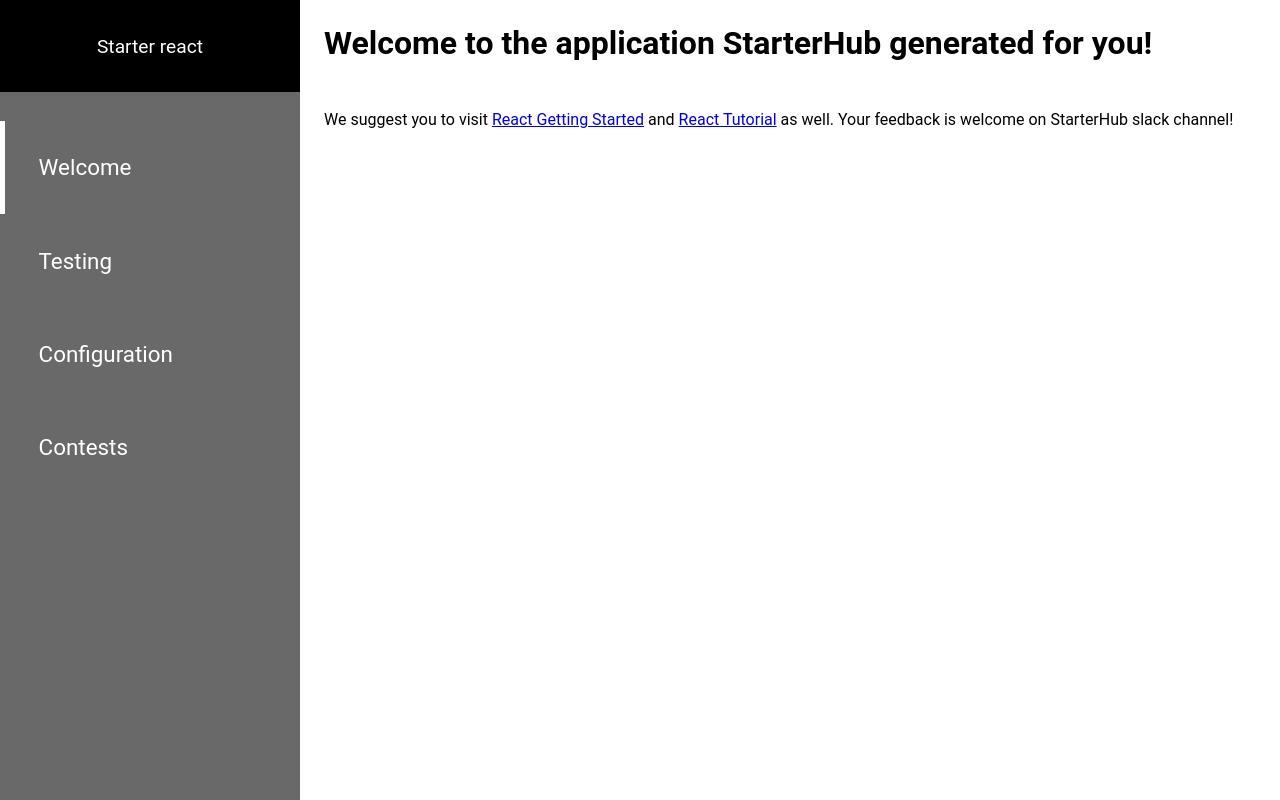
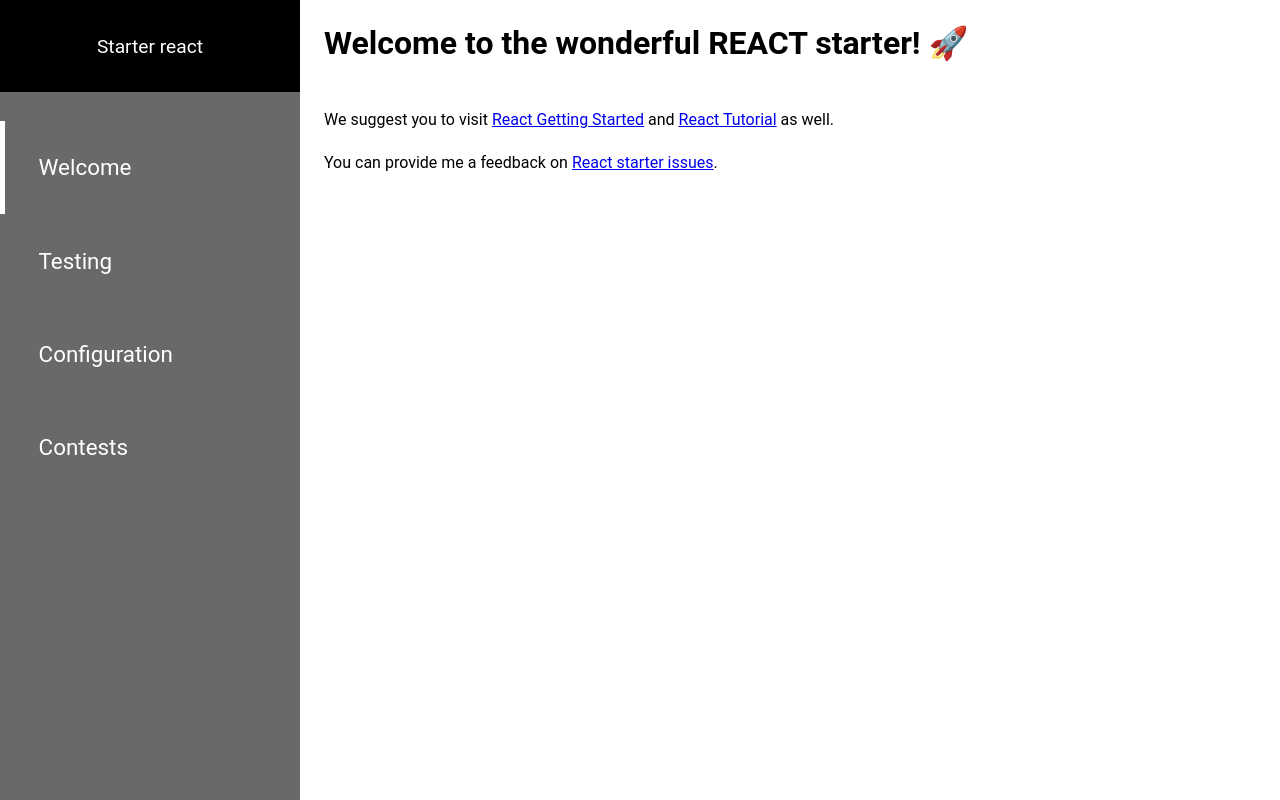
Before and after one commit to gabbloquet/starter-react, a React (Vite) app: page / in a window 1280 px wide. Built offline with nearby package versions, Linux system fonts and the light colour scheme.

Commit message:
refactor: rework test on welcome page

```diff
--- a/src/views/contests/index.tsx
+++ b/src/views/contests/index.tsx
@@ -19,7 +19,7 @@
               <li data-testid={`contest-name-${contest.title}`} key={contest.title}>
                 <p>
                   {contest.title} :{' '}
-                  <a href={contest.url} className="mc-link" target="_blank" rel="noreferrer">
+                  <a href={contest.url} target="_blank" rel="noreferrer">
                     Link
                   </a>
                 </p>
--- a/src/views/welcome/index.tsx
+++ b/src/views/welcome/index.tsx
@@ -1,10 +1,9 @@
 export const Welcome = () => (
   <div className="welcome">
-    <h1>Welcome to the application StarterHub generated for you!</h1>
+    <h1>Welcome to the wonderful REACT starter! 🚀</h1>
     <p>
       We suggest you to visit{' '}
       <a
-        className="mc-link"
         href="https://fr.reactjs.org/docs/getting-started.html"
         target="_blank"
         rel="noreferrer">
@@ -12,13 +11,21 @@
       </a>{' '}
       and{' '}
       <a
-        className="mc-link"
         href="https://fr.reactjs.org/tutorial/tutorial.html"
         target="_blank"
         rel="noreferrer">
         React Tutorial
       </a>{' '}
-      as well. Your feedback is welcome on StarterHub slack channel!
+      as well.
+    </p>
+    <p>
+      You can provide me a feedback on {' '}
+      <a
+        href="https://github.com/gabbloquet/starter-react/issues"
+        target="_blank"
+        rel="noreferrer">
+        React starter issues
+      </a>.
     </p>
   </div>
 );
```
Also changed, not shown: 2 other files (tests, documents, lock files or other folders).
